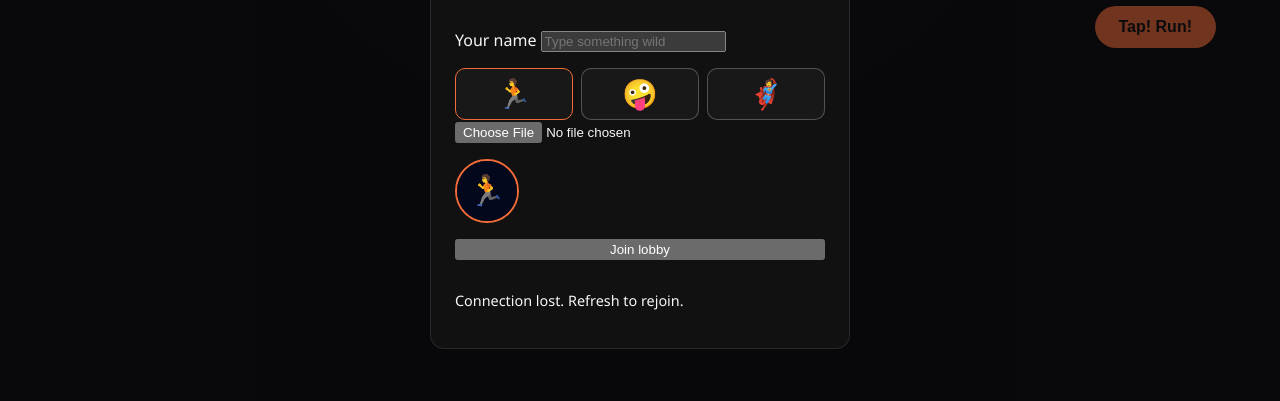
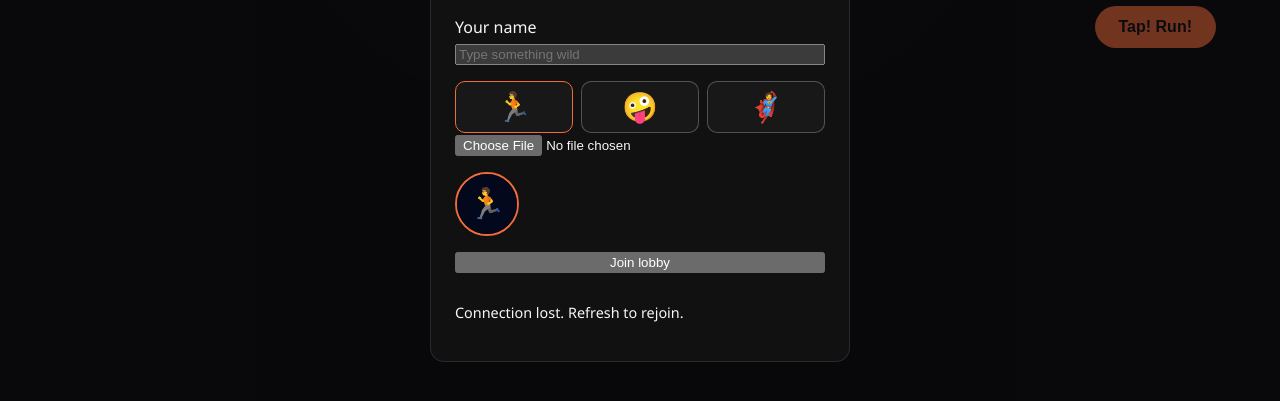
Before and after one commit to assafco22Git/timingiseverything, a website: page public/index.html in a window 1280 px wide. Shown: the part 293-694 px from the top of the page. Drawn offline with Linux system fonts and the light colour scheme.

Commit message:
Improve lobby stack

```diff
--- a/public/styles.css
+++ b/public/styles.css
@@ -258,6 +258,16 @@ header .tagline {
   border: 1px solid rgba(255, 255, 255, 0.1);
 }
 
+.lobby form label {
+  display: flex;
+  flex-direction: column;
+  gap: 0.35rem;
+}
+
+.lobby form label input {
+  width: 100%;
+}
+
 .lobby h2 {
   margin: 0;
   font-size: 1.4rem;
```
